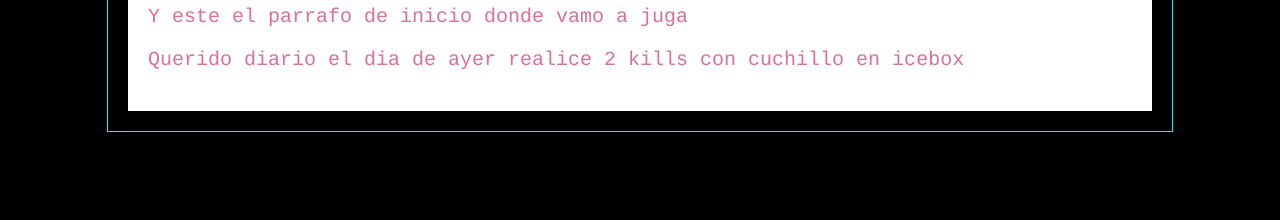
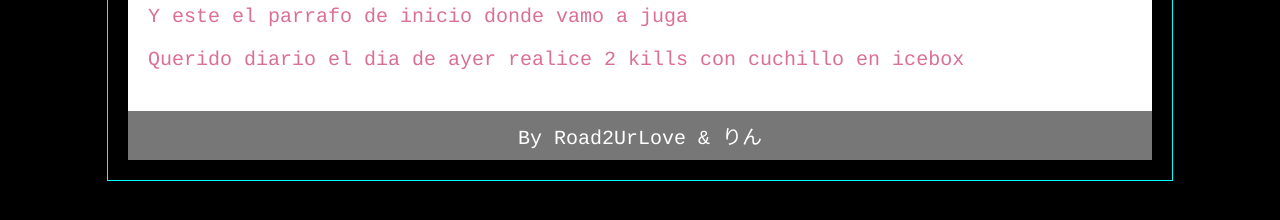
Before and after one commit to RiSuis/Hyperblog-1, a plain HTML site: page index.html in a window 1280 px wide. Shown: the part 178-398 px from the top of the page. Drawn offline with Linux system fonts and the light colour scheme.

Commit message:
Footer agregado

```diff
--- a/index.html
+++ b/index.html
@@ -18,6 +18,9 @@
             <p>Y este el parrafo de inicio donde vamo a juga</p>
             <p>Querido diario el dia de ayer realice 2 kills con cuchillo en icebox</p>
         </div>
+        <div id="footer">
+            By Road2UrLove & りん
+        </div>
     </div>
 </body>
 </html>
```
